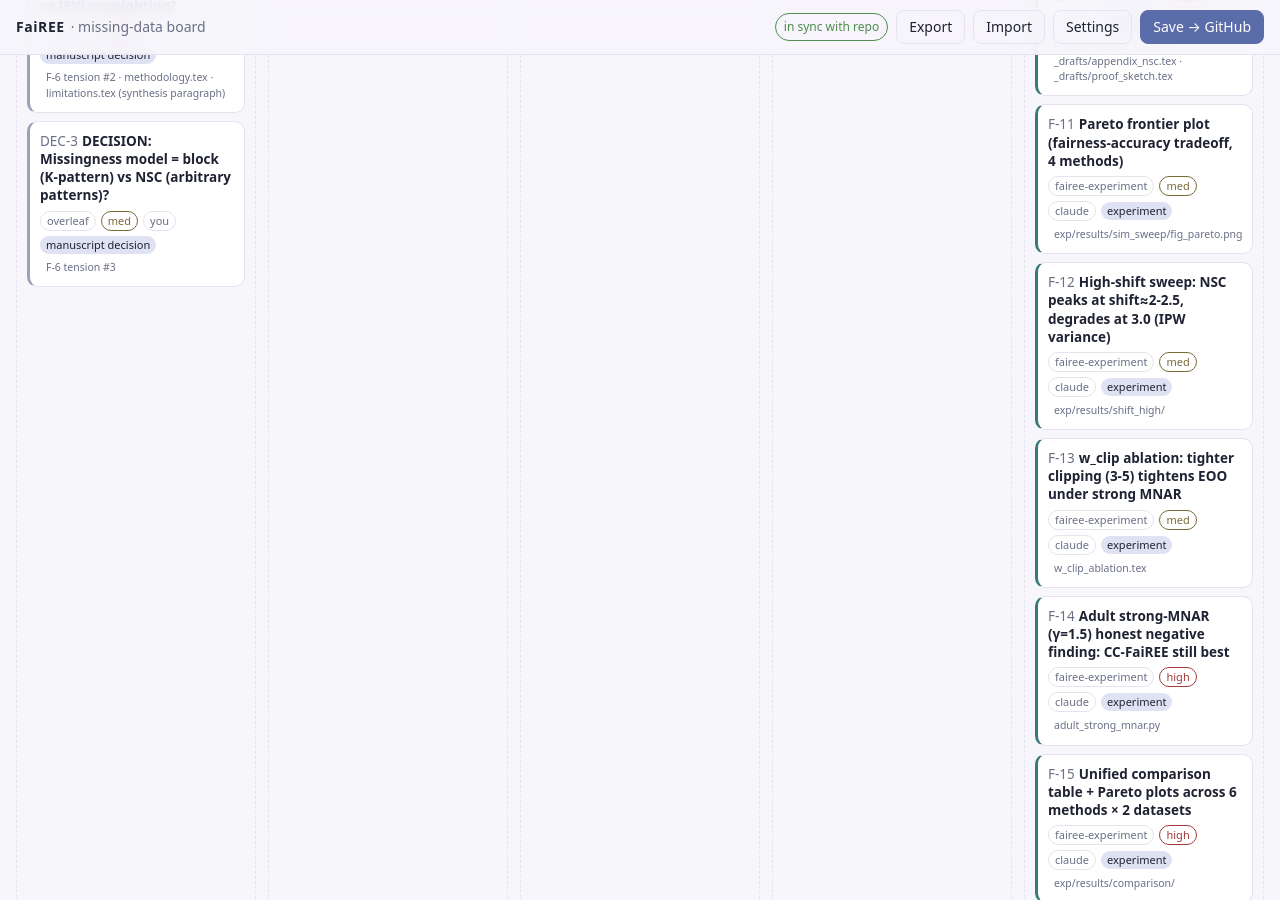
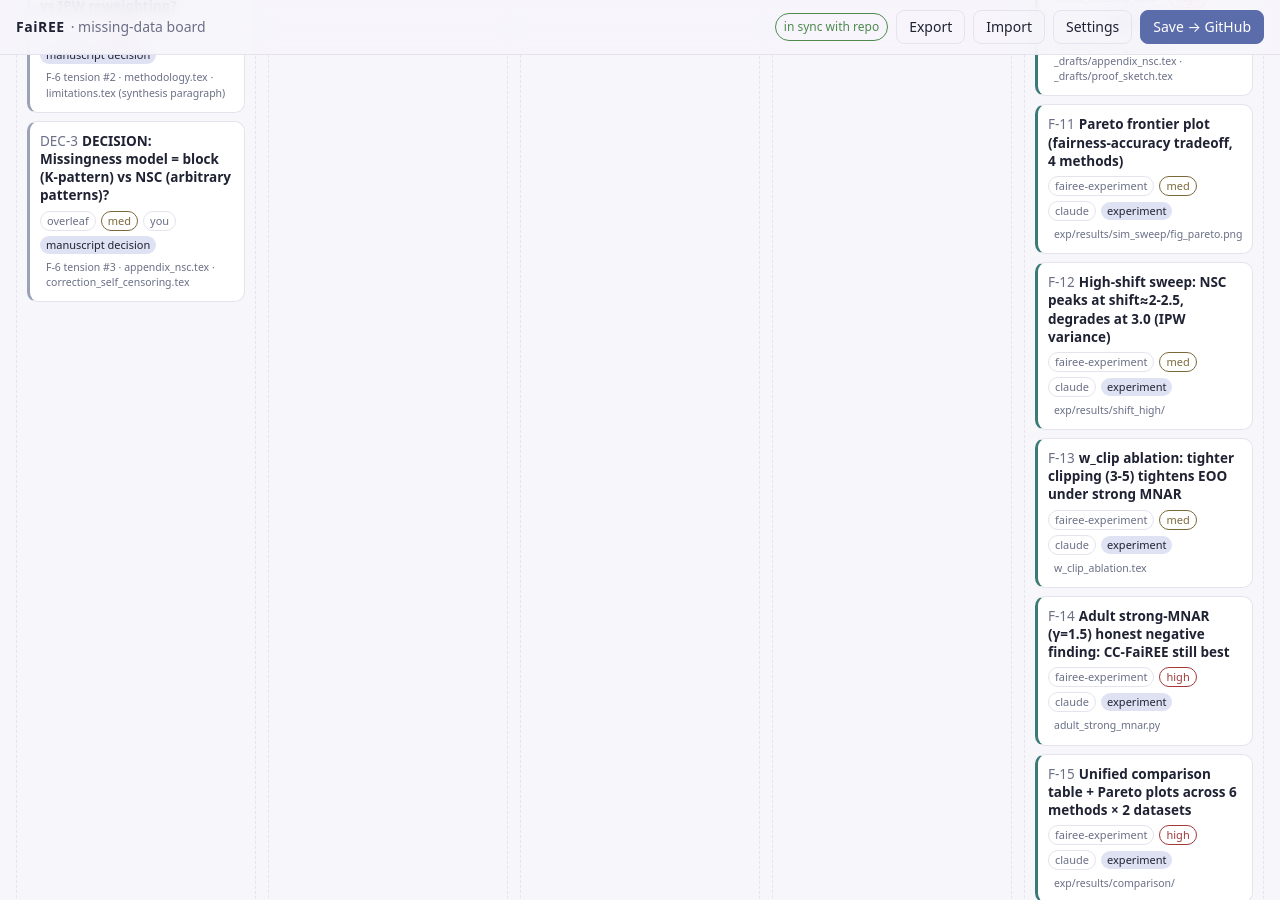
Before and after one commit to yulinl2/yulinl2.github.io, a Jekyll site: the page fairee-board/index.html, which Jekyll copies as it is, in a window 1280 px wide and 900 px high, scrolled down 3981 px. Built offline with Jekyll 4.4.1, drawn with Linux system fonts in a browser that asks for light colours; part of the change alters nothing that is shown.

Commit message:
board: DEC-3 recommendation drafted (NSC default; block is a corollary case)

```diff
--- a/fairee-board/assets/data/roadmap.json
+++ b/fairee-board/assets/data/roadmap.json
@@ -854,9 +854,11 @@
       "owner": "you",
       "repo": "overleaf",
       "refs": [
-        "F-6 tension #3"
+        "F-6 tension #3",
+        "appendix_nsc.tex",
+        "correction_self_censoring.tex"
       ],
-      "detail": "Stub partitions subjects into K disjoint blocks. NSC admits all 2^p_miss patterns. NSC strictly generalizes; block is a corollary. The code uses NSC."
+      "detail": "RECOMMENDATION (drafted 2026-05-30): NSC strictly generalizes block (2^p_miss patterns vs K disjoint blocks); the code already uses NSC. The original 'block' framing in the manuscript stub is a corollary of NSC at K = 2 patterns, so it's not a separate methodology but a special case. The cleanest manuscript story: present NSC as the default, mention block as a degenerate case in §3.5 with one example. The Sadinle-vs-Li correction (correction_self_censoring.tex) already documents which NSC variant we use (Li 2023's self-censoring, more general than Sadinle's NSC). Open: nothing material — the code-level decision is closed; only the manuscript wording remains to settle."
     },
     {
       "id": "W-1",
```
